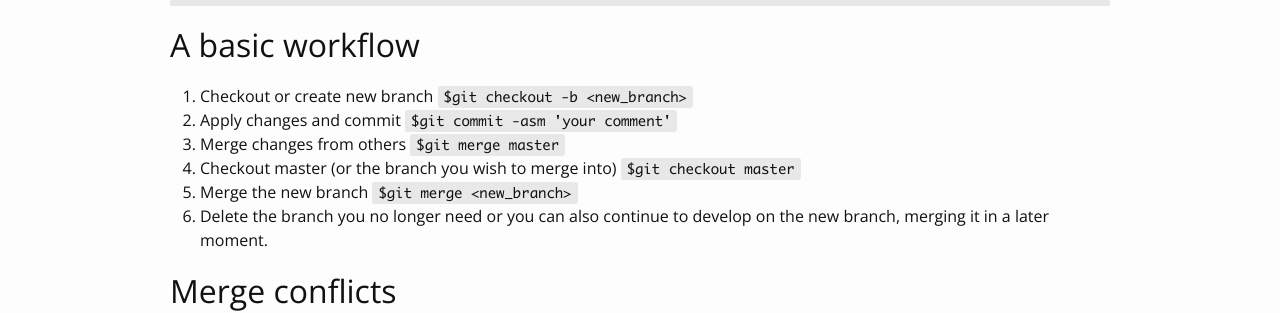
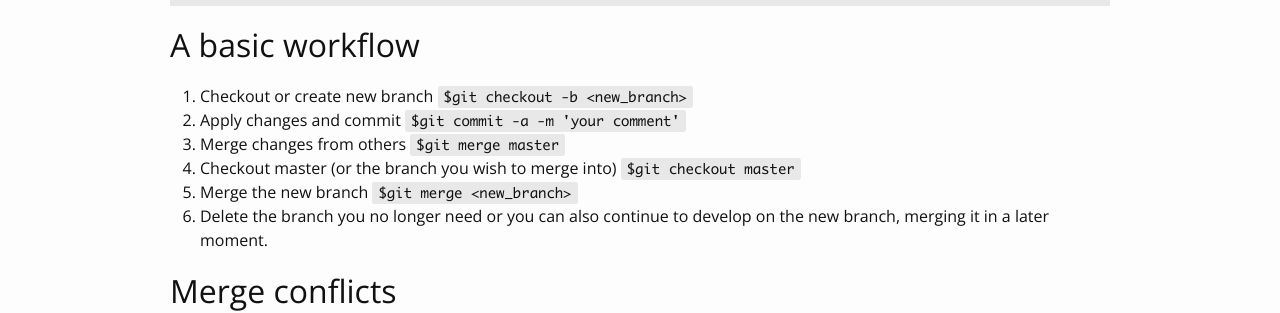
Before and after one commit to MarceloFossRJ/MarceloFossRJ.github.io, a Jekyll site: the page built from _posts/2017-07-26-git-reference.md, in a window 1280 px wide and 900 px high, scrolled down 6756 px. Shown: the part 148-461 px from the top of the window. Built offline with Jekyll 4.4.1, drawn with Linux system fonts in a browser that asks for light colours; some web fonts are replaced.

Commit message:
git_recipes article fix spell

````diff
--- a/_posts/2017-07-26-git-reference.md
+++ b/_posts/2017-07-26-git-reference.md
@@ -299,7 +299,7 @@ $git merge <branch_name_1>
 1. Checkout or create new branch
 ```$git checkout -b <new_branch>```
 2. Apply changes and commit
-```$git commit -asm 'your comment'```
+```$git commit -a -m 'your comment'```
 4. Merge changes from others
 ```$git merge master```
 5. Checkout master (or the branch you wish to merge into)
````
